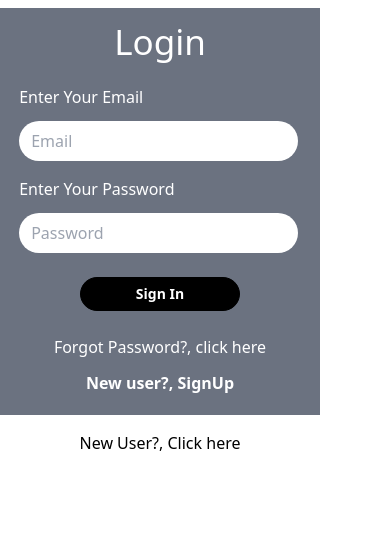
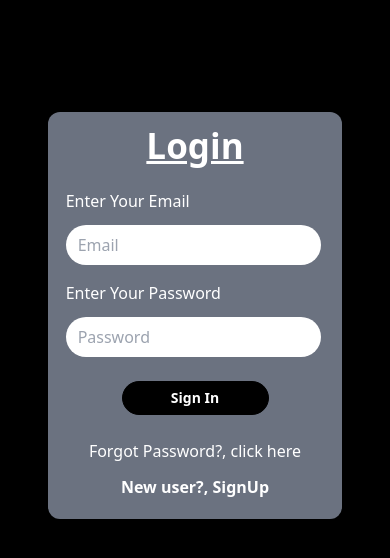
Before and after one commit to Yhucee14/dnd-gallery, a React (Vite) app: page / in a window 390 px wide. Shown: the top 558 px of the page. Built offline with nearby package versions, Linux system fonts and the light colour scheme; no server answers.

Commit message:
made gallery responsive

```diff
--- a/src/components/Auth.jsx
+++ b/src/components/Auth.jsx
@@ -25,10 +25,10 @@ const Auth = () => {
   }, [navigate, user]);
 
   return (
-    <div className="container">
+    <div className="bg-black h-screen">
       {!index ? <Signin /> : <Signup />}
       <p onClick={toggleIndex} className="flex justify-center text-black pt-2">
-        {!index ? "New User?, Click here" : "Already have an account?, Click here to login."}
+        {/* {!index ? "New User?, Click here" : "Already have an account?, Click here to login."} */}
       </p>
     </div>
   );
--- a/src/components/Home.jsx
+++ b/src/components/Home.jsx
@@ -71,10 +71,10 @@ const Home = () => {
 
 
 
-      <div className="grid grid-cols-3 gap-4 p-4 cursor-move ">
+      <div className="grid sm:grid-cols-3 xx:grid-cols-2 gap-4 p-4 cursor-move ">
         {filteredImages.map((image) => (
           <Draggable key={image.id} >
-            <div className="relative h-[320px] ">
+            <div className="relative sm:w-full sm:h-[320px] xx:w-[150px]  ">
               <img
                 src={image.src}
                 alt={image.tag}
--- a/src/components/Signin.jsx
+++ b/src/components/Signin.jsx
@@ -41,9 +41,9 @@ const Signin = () => {
   };
 
   return (
-    <div className="flex flex-col py-2">
-      <form onSubmit={onSubmit} className="form flex flex-col py-2 bg-gray-500">
-        <h1 className="flex justify-center text-[35px] text-bold text-white"> Login </h1>
+    <div className="flex flex-col py-2 sm:px-36 pt-28 xx:px-12">
+      <form onSubmit={onSubmit} className="form flex flex-col py-2 bg-gray-500 rounded-xl">
+        <h1 className="flex justify-center text-[35px] text-bold font-bold underline text-white"> Login </h1>
         {error && <p className="text-red-500">{error}</p>} {/* Display error message */}
         <div className="flex flex-col py-1 xx:w-[87%] xx:ml-[6%] sm:w-[70%] sm:ml-[14%]">
           <label className="py-3 text-bold text-white">Enter Your Email</label>
--- a/src/components/Signup.jsx
+++ b/src/components/Signup.jsx
@@ -27,7 +27,7 @@ const Signup = () => {
   };
 
   return (
-    <div className="form">
+    <div className="form sm:px-36 pt-28 xx:px-12">
       <form onSubmit={onSubmit} className="form flex flex-col py-2 bg-gray-500">
         <h1 className="flex justify-center text-[35px] text-bold text-white"> New User </h1>
         <div className="flex flex-col py-1 xx:w-[87%] xx:ml-[6%] sm:w-[70%] sm:ml-[14%]">
```
